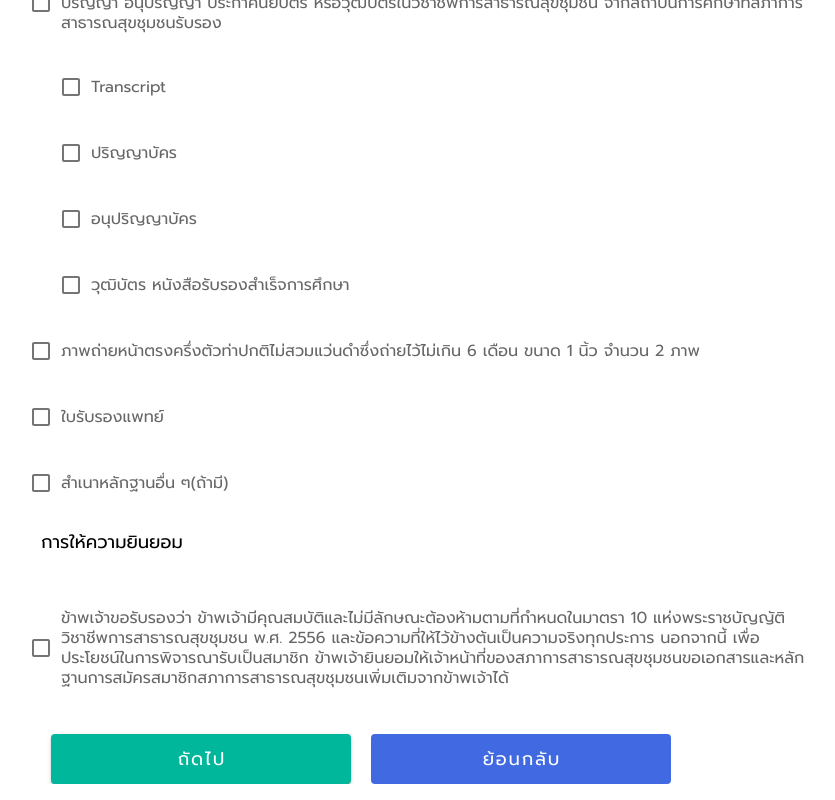
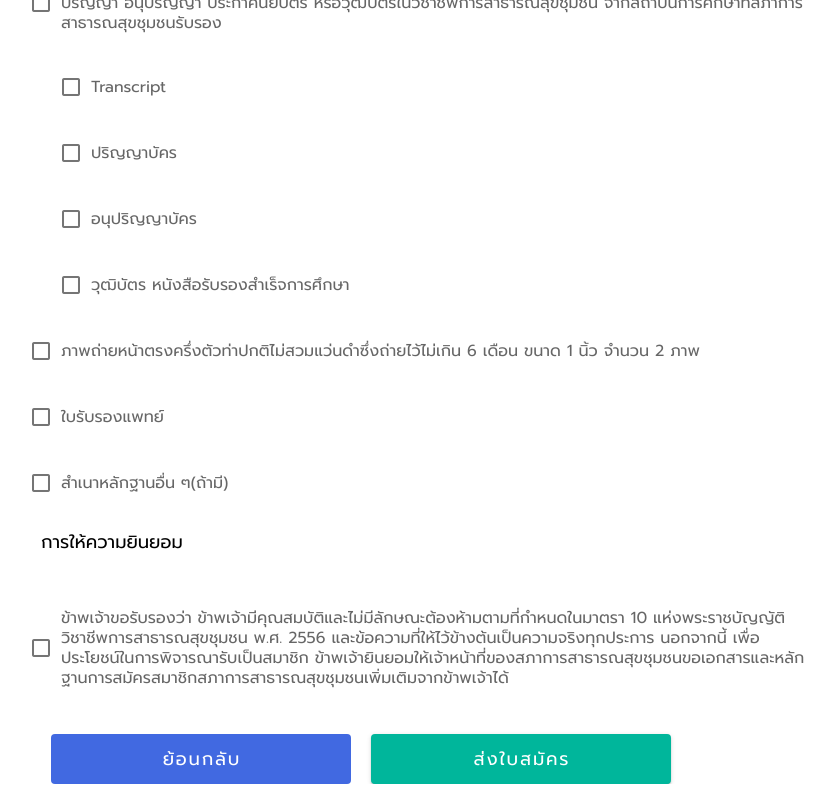
Before and after one commit to taemphong/project-ccpn, a Vue app: page /user-register in a window 1280 px wide. Both pictures are taken after a click on the button "ถัดไป". Shown: the part 4742-5542 px from the top of the page, without its empty margins (279-1114 px from the left). Built offline with nearby package versions, Linux system fonts and the light colour scheme.

Commit message:
User_button

```diff
--- a/src/views/User/UserRegister.vue
+++ b/src/views/User/UserRegister.vue
@@ -37,11 +37,12 @@
           <v-stepper-content step="2">
             <UserRegisterStep2 />
             <div class="d-flex justify-center">
-              <v-btn @click="e1 = 3" class="my-btn" :style="{ backgroundColor: '#00B69B', color: '#fff' }">
-                ถัดไป
+
+              <v-btn v-if="e1 > 1" text @click="e1--" class="my-btn "
+                :style="{ backgroundColor: '#4169E1', color: '#fff' }"> ย้อนกลับ </v-btn>
+                <v-btn @click="e1 = 3" class="my-btn ml-5" :style="{ backgroundColor: '#00B69B', color: '#fff' }">
+                ส่งใบสมัคร
               </v-btn>
-              <v-btn v-if="e1 > 1" text @click="e1--" class="my-btn ml-5"
-                :style="{ backgroundColor: '#4169E1', color: '#fff' }"> ย้อนกลับ </v-btn>
             </div>
 
           </v-stepper-content>
@@ -50,10 +51,9 @@
             <UserRegisterStep3 />
             <div class="d-flex justify-center">
               <v-btn @click="e1 = 3" class="my-btn" :style="{ backgroundColor: '#00B69B', color: '#fff' }">
-                ถัดไป
+                <v-icon left size="30">mdi-magnify</v-icon>ตรวจสถานะคำขอเป็นสมาชิก
               </v-btn>
-              <v-btn v-if="e1 > 1" text @click="e1--" class="my-btn ml-5"
-                :style="{ backgroundColor: '#4169E1', color: '#fff' }"> ย้อนกลับ </v-btn>
+
             </div>
           </v-stepper-content>
         </v-stepper-items>
```
